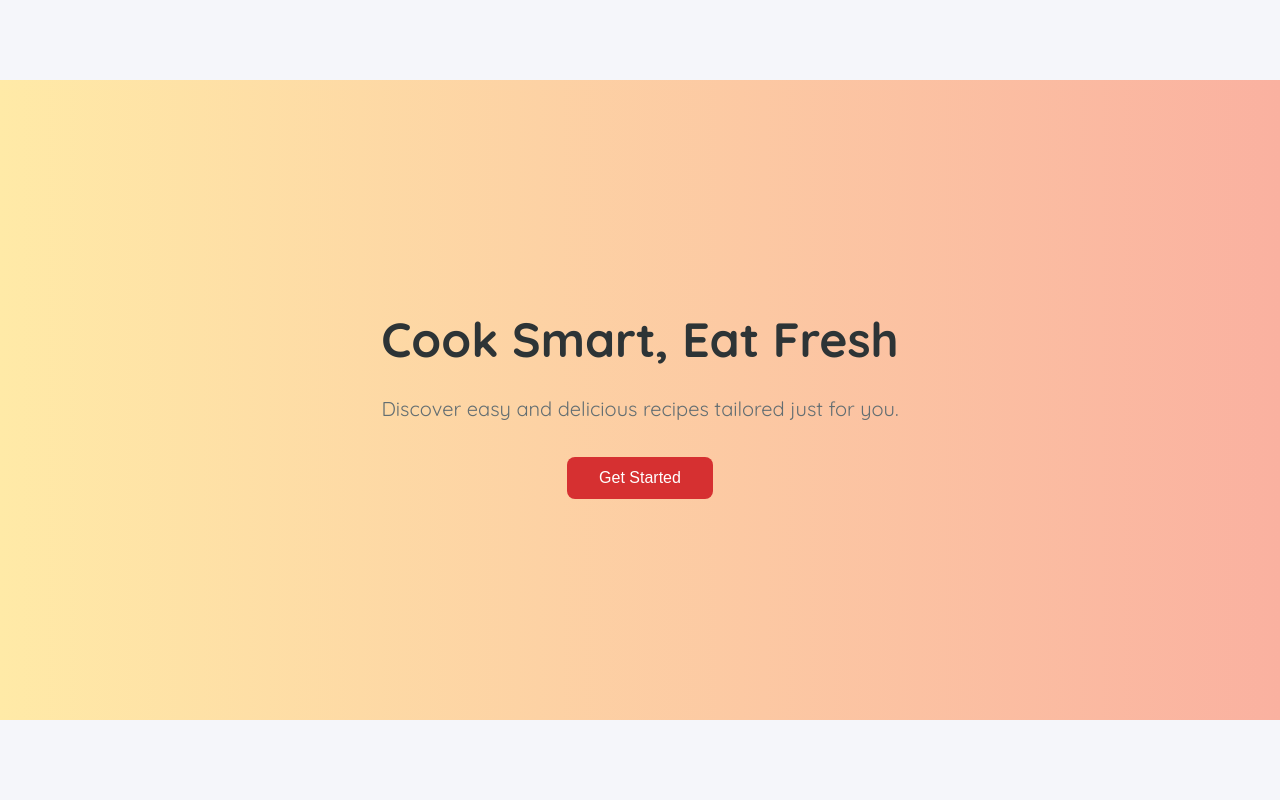
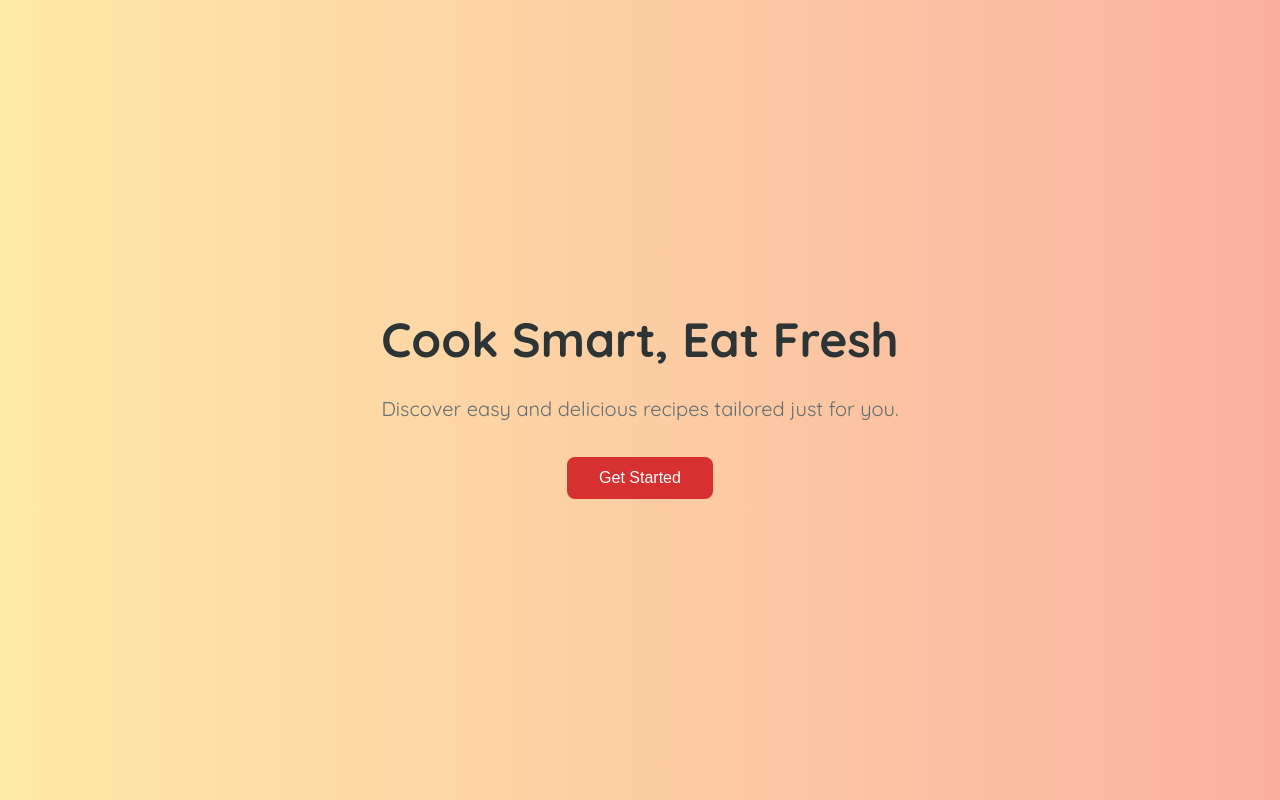
Before and after one commit to Varun-Kelkar/feature-flag-demo, a React (Vite) app: page / in a window 1280 px wide. Built offline with nearby package versions, Linux system fonts and the light colour scheme; no server answers; what launchdarkly-react-client-sdk would draw is missing.

Commit message:
adjusted hero component height

```diff
--- a/src/components/Hero/Hero.module.scss
+++ b/src/components/Hero/Hero.module.scss
@@ -5,7 +5,7 @@
   padding: 4rem 2rem;
   background: linear-gradient(to right, #ffeaa7, #fab1a0);
   text-align: center;
-  min-height: 80vh;
+  min-height: 100dvh;
 }
 
 .content {
```
